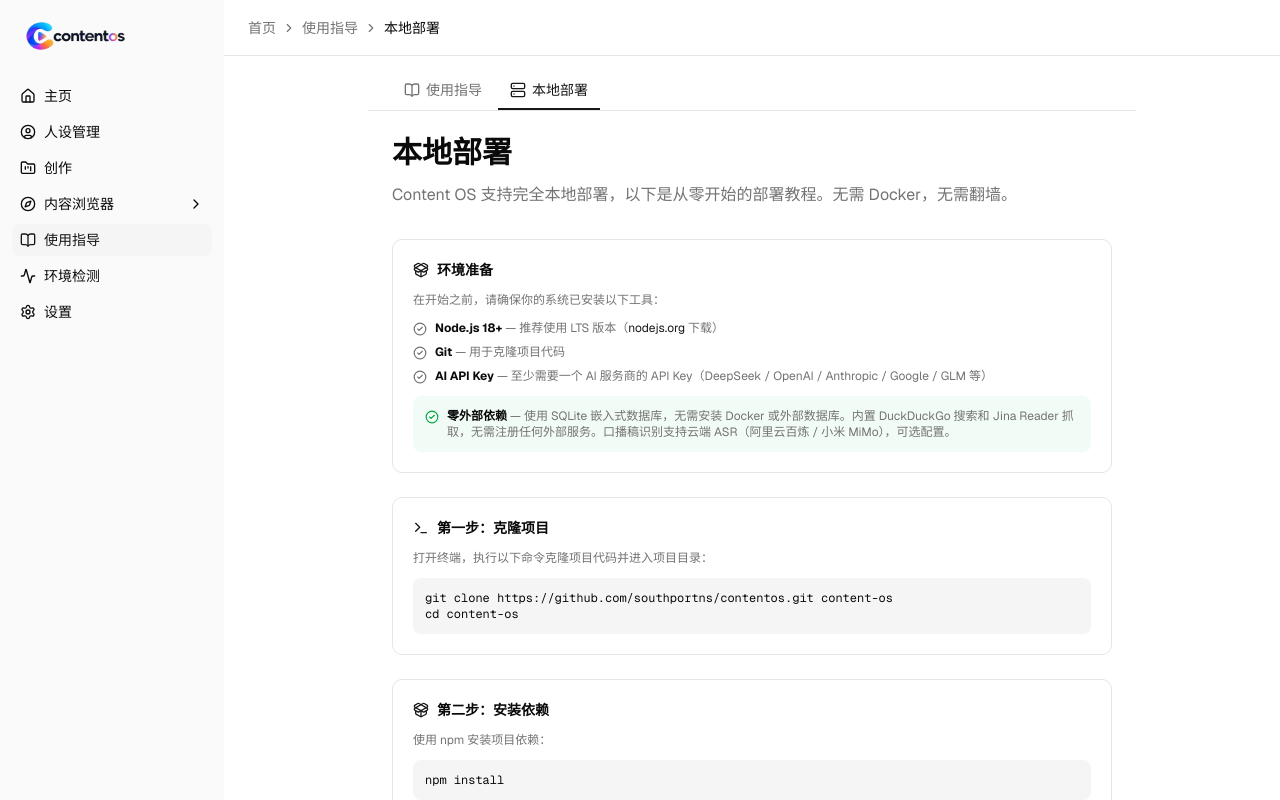
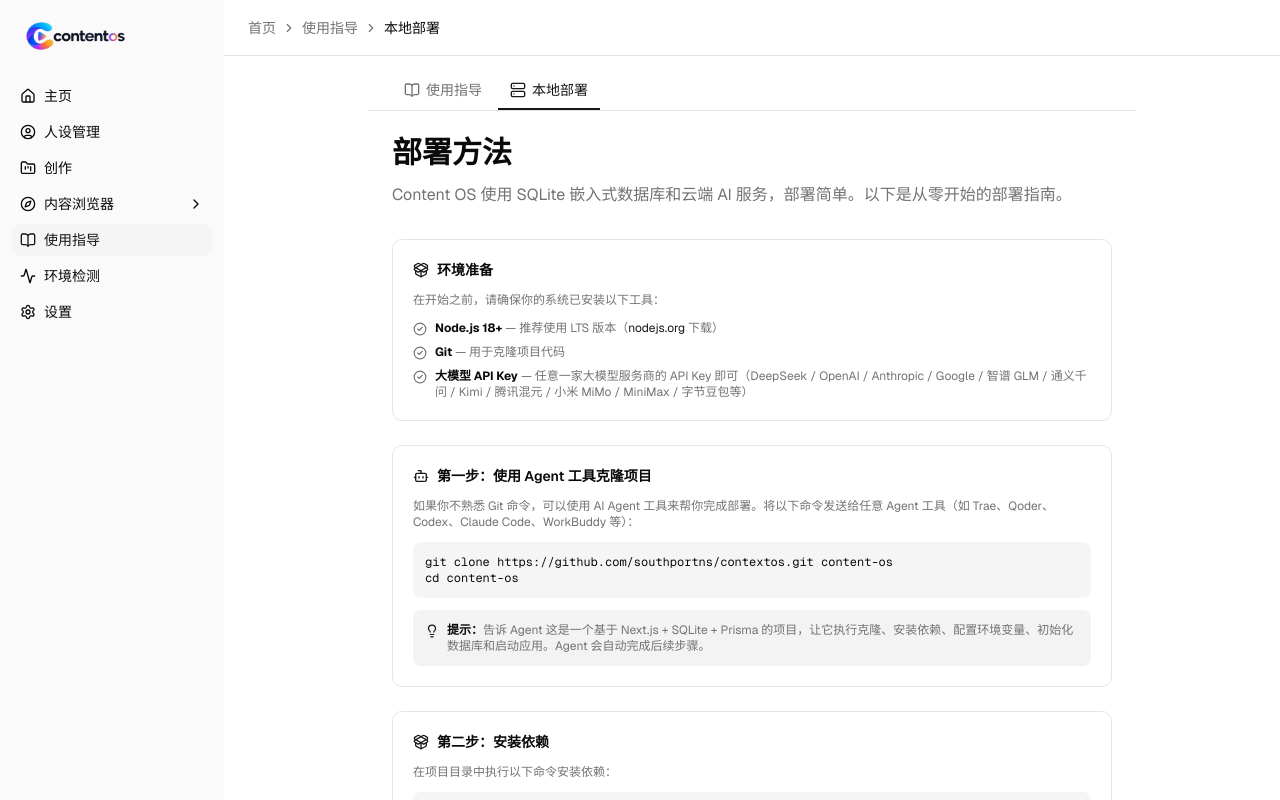
Before and after one commit to southportns/contentos, a Next.js app: page /guide/deployment in a window 1280 px wide. Built offline with nearby package versions, Linux system fonts and the light colour scheme.

Commit message:
feat: 部署页面改为部署方法，加入 Agent 部署指南和 SQLite 路径说明

```diff
--- a/src/app/(app)/guide/deployment/page.tsx
+++ b/src/app/(app)/guide/deployment/page.tsx
@@ -6,6 +6,7 @@ import {
   PackageOpen,
   Lightbulb,
   CheckCircle2,
+  Bot,
 } from 'lucide-react'
 
 export default function DeploymentPage() {
@@ -13,9 +14,9 @@ export default function DeploymentPage() {
     <div className="flex flex-col gap-6">
       {/* Hero */}
       <div className="flex flex-col gap-3 pb-2">
-        <h1 className="text-3xl font-bold">本地部署</h1>
+        <h1 className="text-3xl font-bold">部署方法</h1>
         <p className="text-muted-foreground">
-          Content OS 支持完全本地部署，以下是从零开始的部署教程。无需 Docker，无需翻墙。
+          Content OS 使用 SQLite 嵌入式数据库和云端 AI 服务，部署简单。以下是从零开始的部署指南。
         </p>
       </div>
 
@@ -44,29 +45,30 @@ export default function DeploymentPage() {
           <li className="flex items-start gap-2 text-xs text-muted-foreground">
             <CheckCircle2 className="size-3.5 shrink-0 mt-0.5 text-primary/60" />
             <span>
-              <strong className="text-foreground">AI API Key</strong> — 至少需要一个 AI 服务商的 API Key（DeepSeek / OpenAI / Anthropic / Google / GLM 等）
+              <strong className="text-foreground">大模型 API Key</strong> — 任意一家大模型服务商的 API Key 即可（DeepSeek / OpenAI / Anthropic / Google / 智谱 GLM / 通义千问 / Kimi / 腾讯混元 / 小米 MiMo / MiniMax / 字节豆包等）
             </span>
           </li>
         </ul>
-        <div className="flex items-start gap-2 rounded-md bg-green-500/5 p-3">
-          <CheckCircle2 className="size-3.5 shrink-0 mt-0.5 text-green-600" />
+      </div>
+
+      {/* Step 1: Clone via Agent */}
+      <div className="flex flex-col gap-3 rounded-lg border p-5">
+        <div className="flex items-center gap-2">
+          <Bot className="size-4 text-primary" />
+          <h3 className="text-sm font-semibold">第一步：使用 Agent 工具克隆项目</h3>
+        </div>
+        <p className="text-xs text-muted-foreground">
+          如果你不熟悉 Git 命令，可以使用 AI Agent 工具来帮你完成部署。将以下命令发送给任意 Agent 工具（如 Trae、Qoder、Codex、Claude Code、WorkBuddy 等）：
+        </p>
+        <pre className="overflow-x-auto rounded-md bg-muted p-3 text-xs"><code>{`git clone https://github.com/southportns/contextos.git content-os
+cd content-os`}</code></pre>
+        <div className="flex items-start gap-2 rounded-md bg-primary/5 p-3">
+          <Lightbulb className="size-3.5 shrink-0 mt-0.5 text-primary" />
           <p className="text-xs text-muted-foreground">
-            <strong className="text-foreground">零外部依赖</strong> — 使用 SQLite 嵌入式数据库，无需安装 Docker 或外部数据库。内置 DuckDuckGo 搜索和 Jina Reader 抓取，无需注册任何外部服务。口播稿识别支持云端 ASR（阿里云百炼 / 小米 MiMo），可选配置。
+            <strong className="text-foreground">提示：</strong>
+            告诉 Agent 这是一个基于 Next.js + SQLite + Prisma 的项目，让它执行克隆、安装依赖、配置环境变量、初始化数据库和启动应用。Agent 会自动完成后续步骤。
           </p>
         </div>
-      </div>
-
-      {/* Step 1: Clone */}
-      <div className="flex flex-col gap-3 rounded-lg border p-5">
-        <div className="flex items-center gap-2">
-          <Terminal className="size-4 text-primary" />
-          <h3 className="text-sm font-semibold">第一步：克隆项目</h3>
-        </div>
-        <p className="text-xs text-muted-foreground">
-          打开终端，执行以下命令克隆项目代码并进入项目目录：
-        </p>
-        <pre className="overflow-x-auto rounded-md bg-muted p-3 text-xs"><code>{`git clone https://github.com/southportns/contentos.git content-os
-cd content-os`}</code></pre>
       </div>
 
       {/* Step 2: Install Dependencies */}
@@ -76,7 +78,7 @@ cd content-os`}</code></pre>
           <h3 className="text-sm font-semibold">第二步：安装依赖</h3>
         </div>
         <p className="text-xs text-muted-foreground">
-          使用 npm 安装项目依赖：
+          在项目目录中执行以下命令安装依赖：
         </p>
         <pre className="overflow-x-auto rounded-md bg-muted p-3 text-xs"><code>{`npm install`}</code></pre>
         <p className="text-xs text-muted-foreground">
@@ -100,20 +102,18 @@ cd content-os`}</code></pre>
         <pre className="overflow-x-auto rounded-md bg-muted p-3 text-xs"><code>{`# 数据库（SQLite，无需外部服务）
 DATABASE_URL="file:./dev.db"
 
-# AI 服务商（至少填一个）
-DEEPSEEK_API_KEY=你的 DeepSeek API Key
-OPENAI_API_KEY=你的 OpenAI API Key
-ANTHROPIC_API_KEY=你的 Anthropic API Key
+# 任意一家大模型的 API Key 即可
+# 支持的厂商：OpenAI / DeepSeek / Anthropic / Google / 智谱GLM / 通义千问 / Kimi / 腾讯混元 / 小米MiMo / MiniMax / 字节豆包
+# 只需填写你使用的那个厂商的 Key
 
-# AI 模型配置
+# AI 模型配置（以你选择的厂商为准）
 AI_PROVIDER=deepseek
 AI_MODEL=deepseek-chat`}</code></pre>
         <div className="flex items-start gap-2 rounded-md bg-primary/5 p-3">
           <Lightbulb className="size-3.5 shrink-0 mt-0.5 text-primary" />
           <p className="text-xs text-muted-foreground">
-            <strong className="text-foreground">AI 服务商选择建议：</strong>
-            国内用户推荐使用 DeepSeek（性价比高、速度快）；需要更高质量可使用 Anthropic Claude 或 OpenAI GPT-4o。
-            只需填写你使用的那一个服务商的 Key 即可。也可以在应用内的「设置」页面直接配置。
+            <strong className="text-foreground">提示：</strong>
+            也可以在应用启动后，进入「设置」页面直接配置 AI 模型，无需手动编辑文件。
           </p>
         </div>
       </div>
@@ -131,6 +131,33 @@ AI_MODEL=deepseek-chat`}</code></pre>
         <p className="text-xs text-muted-foreground">
           如果迁移成功，你会看到类似 <code className="rounded bg-muted px-1 py-0.5">&ldquo;Applied migration&rdquo;</code> 的输出。同时 Prisma Client 会自动生成。
         </p>
+
+        {/* SQLite Path Note */}
+        <div className="flex flex-col gap-2 rounded-md bg-amber-500/5 p-3">
+          <div className="flex items-start gap-2">
+            <Database className="size-3.5 shrink-0 mt-0.5 text-amber-600" />
+            <div className="flex flex-col gap-1">
+              <p className="text-xs font-medium text-foreground">
+                关于 SQLite 数据库文件路径
+              </p>
+              <p className="text-xs text-muted-foreground">
+                默认配置 <code className="rounded bg-muted px-1 py-0.5">DATABASE_URL="file:./dev.db"</code> 会将数据库文件放在项目根目录下。这在开发模式下完全可用。
+              </p>
+              <p className="text-xs text-muted-foreground">
+                <strong className="text-foreground">为什么有时会建议放在项目目录外？</strong>
+                主要原因是 Next.js 的文件监听（file watcher）在开发模式下可能触发 SQLite WAL 文件的锁冲突，以及生产环境打包时数据库文件不应被包含在构建产物中。但在当前版本中，我们已经通过 <code className="rounded bg-muted px-1 py-0.5">.gitignore</code> 排除了 <code className="rounded bg-muted px-1 py-0.5">*.db</code> 文件，并且 <code className="rounded bg-muted px-1 py-0.5">next.config.ts</code> 的 standalone 输出模式不会包含数据库文件，所以放在项目目录下是安全的。
+              </p>
+              <p className="text-xs text-muted-foreground">
+                如果你希望将数据库放在项目目录外（例如避免文件监听干扰），可以修改 <code className="rounded bg-muted px-1 py-0.5">.env.local</code> 中的路径为绝对路径：
+              </p>
+              <pre className="overflow-x-auto rounded bg-muted p-2 text-xs"><code>{`# 使用绝对路径，将数据库放在项目目录外
+DATABASE_URL="file:/path/to/your/data/contentos.db"`}</code></pre>
+              <p className="text-xs text-muted-foreground">
+                修改路径后需要重新执行 <code className="rounded bg-muted px-1 py-0.5">npx prisma migrate dev</code> 来创建新的数据库文件。
+              </p>
+            </div>
+          </div>
+        </div>
       </div>
 
       {/* Step 5: Start */}
@@ -160,9 +187,9 @@ npm run start`}</code></pre>
           <h3 className="text-sm font-semibold">可选：口播稿识别配置</h3>
         </div>
         <p className="text-xs text-muted-foreground">
-          如果需要使用抖音视频口播文案提取功能，需要配置 ASR（语音识别）服务。可在应用内「设置」页面配置，也可在 <code className="rounded bg-muted px-1 py-0.5">.env.local</code> 中添加：
+          如果需要使用抖音视频口播文案提取功能，需要配置 ASR（语音识别）服务。当前版本仅支持云端模式，可选阿里云百炼或小米 MiMo。可在应用内「设置」页面配置，也可在 <code className="rounded bg-muted px-1 py-0.5">.env.local</code> 中添加：
         </p>
-        <pre className="overflow-x-auto rounded-md bg-muted p-3 text-xs"><code>{`# ASR 模式: auto / cloud (默认 auto)
+        <pre className="overflow-x-auto rounded-md bg-muted p-3 text-xs"><code>{`# ASR 模式（当前版本固定为 cloud）
 ASR_MODE=cloud
 
 # 云端 ASR 服务商: alibaba / xiaomi
@@ -193,7 +220,7 @@ XIAOMI_ASR_API_KEY=你的小米 MiMo API Key
           <div className="flex flex-col gap-1">
             <p className="text-xs font-medium text-foreground">AI 生成报错？</p>
             <p className="text-xs text-muted-foreground">
-              检查 <code className="rounded bg-muted px-1 py-0.5">.env.local</code> 中 AI_PROVIDER 和 AI_MODEL 是否匹配你填写的 API Key。例如使用 DeepSeek 时，确保 <code className="rounded bg-muted px-1 py-0.5">AI_PROVIDER=deepseek</code> 和 <code className="rounded bg-muted px-1 py-0.5">AI_MODEL=deepseek-chat</code>。也可以在应用内「设置」页面修改。
+              检查 <code className="rounded bg-muted px-1 py-0.5">.env.local</code> 中 AI_PROVIDER 和 AI_MODEL 是否匹配你填写的 API Key。也可以在应用内「设置」页面修改。
             </p>
           </div>
           <div className="flex flex-col gap-1">
@@ -211,7 +238,7 @@ XIAOMI_ASR_API_KEY=你的小米 MiMo API Key
           <div className="flex flex-col gap-1">
             <p className="text-xs font-medium text-foreground">better-sqlite3 编译失败？</p>
             <p className="text-xs text-muted-foreground">
-              Windows 系统需要安装 Visual Studio Build Tools（包含 C++ 桌面开发工具）。可通过 <code className="rounded bg-muted px-1 py-0.5">npm install --global windows-build-tools</code> 或在 Visual Studio Installer 中勾选「C++ 桌面开发」工作负载。
+              Windows 系统需要安装 Visual Studio Build Tools（包含 C++ 桌面开发工具）。可在 Visual Studio Installer 中勾选「C++ 桌面开发」工作负载。
             </p>
           </div>
         </div>
```
